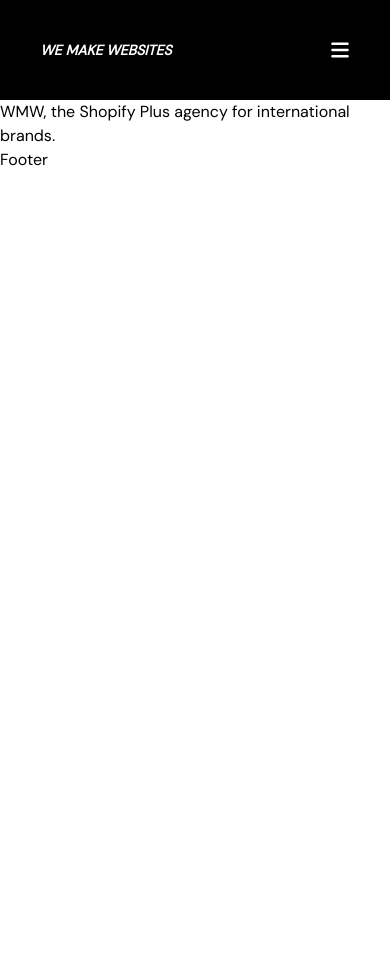
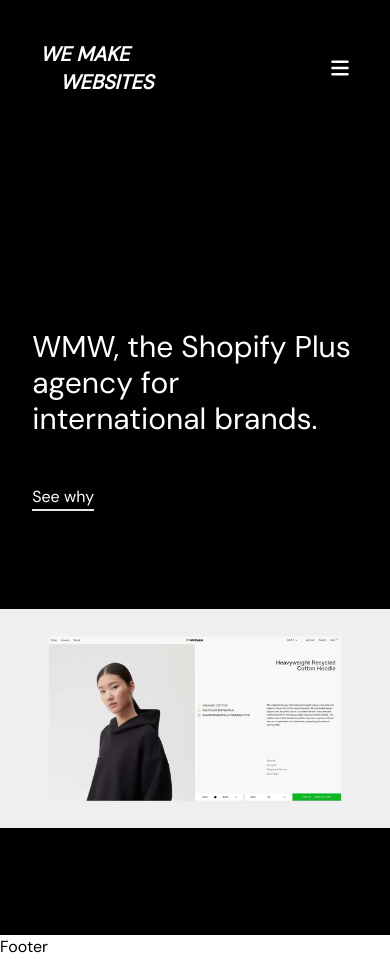
Before and after one commit to antonio-lopez/we-make-websites, a Next.js app: page / in a window 390 px wide. Before the commit the page ends 844 px from the top, so only its background shows below. Built offline with nearby package versions, Linux system fonts and the light colour scheme.

Commit message:
updated navbar added mobile heading

```diff
--- a/components/Main.jsx
+++ b/components/Main.jsx
@@ -1,7 +1,32 @@
+import Link from 'next/link';
+import Image from 'next/image';
+
 const Main = () => {
   return (
-    <section>
-      <h1>WMW, the Shopify Plus agency for international brands.</h1>
+    <section className="bg-black py-6 text-white">
+      <div className="layout px-4">
+        <h1 className=" mt-[20vh] mb-9 text-3xl">
+          WMW, the Shopify Plus agency for international brands.
+        </h1>
+        <div className="mt-12 mb-4">
+          <div className="mr-6">
+            <Link href="/" passHref>
+              <a href="seewhy" className="inline-block border-b-2">
+                See why
+              </a>
+            </Link>
+          </div>
+        </div>
+      </div>
+
+      <div className="relative mx-auto h-96 w-full md:max-w-7xl">
+        <Image
+          src="/images/WMW-Reel-Teaser-V10-Mobile.jpg"
+          layout="fill"
+          objectFit="contain"
+          alt="portfolio example"
+        />
+      </div>
     </section>
   );
 };
--- a/components/Navbar.jsx
+++ b/components/Navbar.jsx
@@ -4,7 +4,10 @@
   return (
     <nav className="bg-black text-white">
       <div className="layout flex items-center justify-between py-10 px-6 text-sm font-bold italic">
-        <span>WE MAKE WEBSITES</span>
+        <div className="flex flex-col text-xl">
+          <span>WE MAKE</span>
+          <span className="ml-5">WEBSITES</span>
+        </div>
         <Image
           height={20}
           width={20}
```
Also changed, not shown: public/images/WMW-Reel-Teaser-V10-Mobile.jpg (added).
